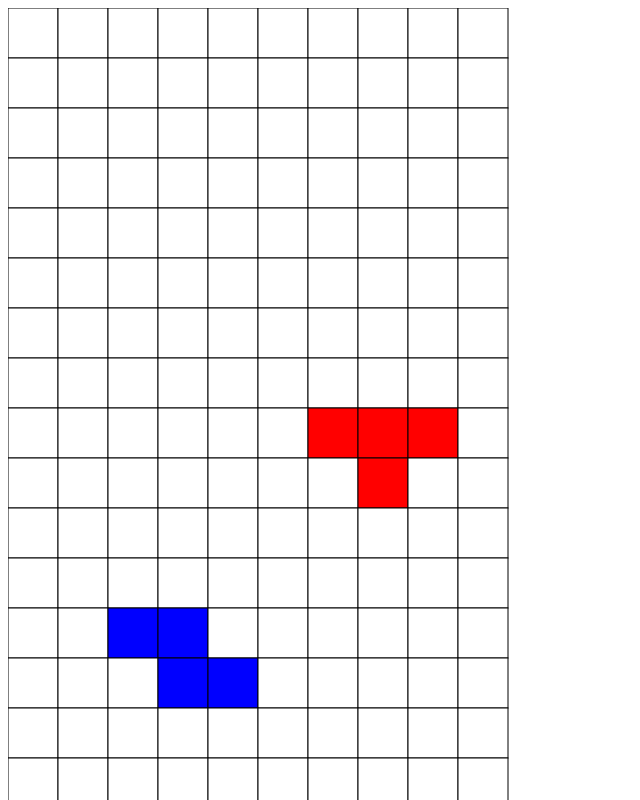
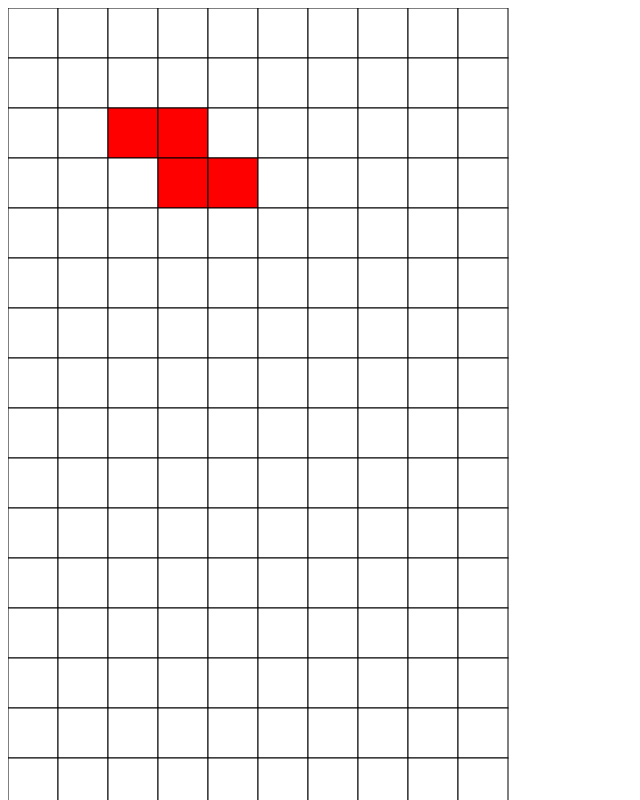
Before and after one commit to wemmaling/Tetris, a React app: page / in a window 1280 px wide. Shown: the top 800 px of the page, without its empty margins (0-640 px from the left). Built offline with nearby package versions, Linux system fonts and the light colour scheme.

Commit message:
完成更新地图函数updateMap(tetrisMap, row, col, colorName)，并将其放到saga中，通过dispatch更改地图

```diff
--- a/app/Map.jsx
+++ /dev/null
@@ -1,90 +0,0 @@
-import React from 'react'
-import Cell from 'Cell'
-import { indexToCoordinate } from 'utils'
-
-export default class Map extends React.Component {
-  constructor() {
-    super()
-    this.state = {
-      map: [
-        "XXXXXXXXXX",
-        "XXXXXXXXXX",
-        "XXXXXXXXXX",
-        "XXXXXXXXXX",
-        "XXXXXXXXXX",
-        "XXXXXXXXXX",
-        "XXXXXXXXXX",
-        "XXXXXXXXXX",
-        "XXXXXXXXXX",
-        "XXXXXXXXXX",
-        "XXXXXXXXXX",
-        "XXXXXXXXXX",
-        "XXXXXXXXXX",
-        "XXXXXXXXXX",
-        "XXXXXXXXXX",
-        "XXXXXXXXXX",
-        "XXXXXXXXXX",
-        "XXXXXXXXXX",
-        "XXXXXXXXXX",
-        "XXXXXXXXXX",
-      ]
-    }
-  }
-
-  updateMap = (map) => {
-
-  }
-
-  render() {
-    const map = [
-      "XXXXXXXXXX",
-      "XXXXXXXXXX",
-      "XXXXXXXXXX",
-      "XXXXXXXXXX",
-      "XXXXXXXXXX",
-      "XXXXXXXXXX",
-      "XXXXXXXXXX",
-      "XXXXXXXXXX",
-      "XXXXXXRRRX",
-      "XXXXXXXRXX",
-      "XXXXXXXXXX",
-      "XXXXXXXXXX",
-      "XXBBXXXXXX",
-      "XXXBBXXXXX",
-      "XXXXXXXXXX",
-      "XXXXXXXXXX",
-      "XRBGYOPTXX",
-      "XXXXXXXXXX",
-      "XXXXXXXXXX",
-      "XXXXXXXXXX",
-    ]
-
-    const colorMap = {
-      'X': { fill: 'white', shape: [[0, 0], [1, 0], [1, 1], [1, 2]] },
-      'R': { fill: '#FF0000', },
-      'B': { fill: '#0000FF', },
-      'G': { fill: '#00FF00', },
-      'Y': { fill: '#FFFF00', },
-      'O': { fill: '#FF9900', },
-      'P': { fill: '#9900FF', },
-      'T': { fill: '#00FFFF', },
-    }
-
-
-    return (
-      <svg width="100%"
-           height="1100px"> /* 1、为什么在这里不设置width和height的话，内部元素无法直接撑起父元素的高度 2、设置height="100%"为什么不起作用 */
-        {map.map((s, row) =>
-          <g key={row}>
-            {Array.from(s).map((c, col) => {
-              const { x, y } = indexToCoordinate(row, col)
-              return (
-                <Cell key={col} x={x} y={y} fill={colorMap[map[row][col]].fill} />
-              )
-            })}
-          </g>
-        )}
-      </svg>
-    )
-  }
-}
--- /dev/null
+++ b/app/TetrisMap.jsx
@@ -0,0 +1,45 @@
+import React from 'react'
+import { connect } from 'react-redux'
+import Cell from 'Cell'
+import { indexToCoordinate } from 'utils'
+import * as A from 'action'
+import { colorMap } from 'resource'
+
+
+function mapStateToProps(state, ownProps) {
+  console.log(state.toJS())
+  return state.toObject()
+}
+
+class TetrisMap extends React.Component {
+  componentDidMount() {
+    this.props.dispatch({ type: A.COMPUTE_MAP, tetrisMap: this.props.tetrisMap, row: 2, col: 2, colorName: 'R' })
+  }
+
+  // todo 在(row, col)=(2,2)的位置画某个颜色的图形，怎样更新地图
+
+
+  render() {
+    const { tetrisMap } = this.props
+    console.log(colorMap)
+
+    return (
+      <svg width="100%"
+           height="1100px"> /* 1、为什么在这里不设置width和height的话，内部元素无法直接撑起父元素的高度 2、设置height="100%"为什么不起作用 */
+        {tetrisMap.map((s, row) =>
+          <g key={row}>
+            {s.map((c, col) => {
+              const { x, y } = indexToCoordinate(row, col)
+              return (
+                <Cell key={col} x={x} y={y}
+                      fill={colorMap.get(tetrisMap.get(row).get(col)).color} />
+              )
+            })}
+          </g>
+        )}
+      </svg>
+    )
+  }
+}
+
+export default connect(mapStateToProps)(TetrisMap)
--- a/app/action.js
+++ b/app/action.js
@@ -1 +1,2 @@
+export const COMPUTE_MAP = 'COMPUTE_MAP'
 export const UPDATE_MAP = 'UPDATA_MAP'
--- a/app/main.jsx
+++ b/app/main.jsx
@@ -1,9 +1,12 @@
 import React from 'react'
 import ReactDOM from 'react-dom'
-import Map from 'Map'
-import Cell from 'Cell.jsx' // 怎么才能更简洁，去掉'./'和'.jsx'
+import { Provider } from 'react-redux'
+import store from 'store'
+import TetrisMap from './TetrisMap'
 
 ReactDOM.render(
-  <Map />,
+  <Provider store={store}>
+    <TetrisMap />
+  </Provider>,
   document.getElementById('container')
 )
--- a/app/reducer.js
+++ b/app/reducer.js
@@ -2,34 +2,35 @@ import { List, Map } from 'immutable'
 import * as A from 'action'
 
 const initialState = Map({
-  map: List([
-    "XXXXXXXXXX",
-    "XXXXXXXXXX",
-    "XXXXXXXXXX",
-    "XXXXXXXXXX",
-    "XXXXXXXXXX",
-    "XXXXXXXXXX",
-    "XXXXXXXXXX",
-    "XXXXXXXXXX",
-    "XXXXXXXXXX",
-    "XXXXXXXXXX",
-    "XXXXXXXXXX",
-    "XXXXXXXXXX",
-    "XXXXXXXXXX",
-    "XXXXXXXXXX",
-    "XXXXXXXXXX",
-    "XXXXXXXXXX",
-    "XXXXXXXXXX",
-    "XXXXXXXXXX",
-    "XXXXXXXXXX",
-    "XXXXXXXXXX",
+  tetrisMap: List([
+    List(["X", "X", "X", "X", "X", "X", "X", "X", "X", "X"]),
+    List(["X", "X", "X", "X", "X", "X", "X", "X", "X", "X"]),
+    List(["X", "X", "X", "X", "X", "X", "X", "X", "X", "X"]),
+    List(["X", "X", "X", "X", "X", "X", "X", "X", "X", "X"]),
+    List(["X", "X", "X", "X", "X", "X", "X", "X", "X", "X"]),
+    List(["X", "X", "X", "X", "X", "X", "X", "X", "X", "X"]),
+    List(["X", "X", "X", "X", "X", "X", "X", "X", "X", "X"]),
+    List(["X", "X", "X", "X", "X", "X", "X", "X", "X", "X"]),
+    List(["X", "X", "X", "X", "X", "X", "X", "X", "X", "X"]),
+    List(["X", "X", "X", "X", "X", "X", "X", "X", "X", "X"]),
+    List(["X", "X", "X", "X", "X", "X", "X", "X", "X", "X"]),
+    List(["X", "X", "X", "X", "X", "X", "X", "X", "X", "X"]),
+    List(["X", "X", "X", "X", "X", "X", "X", "X", "X", "X"]),
+    List(["X", "X", "X", "X", "X", "X", "X", "X", "X", "X"]),
+    List(["X", "X", "X", "X", "X", "X", "X", "X", "X", "X"]),
+    List(["X", "X", "X", "X", "X", "X", "X", "X", "X", "X"]),
+    List(["X", "X", "X", "X", "X", "X", "X", "X", "X", "X"]),
+    List(["X", "X", "X", "X", "X", "X", "X", "X", "X", "X"]),
+    List(["X", "X", "X", "X", "X", "X", "X", "X", "X", "X"]),
+    List(["X", "X", "X", "X", "X", "X", "X", "X", "X", "X"]),
   ]),
 })
 
 export default function updateMap(state = initialState, action) {
   if (action.type === A.UPDATE_MAP) {
+    const { newMap } = action
+    return state.set('tetrisMap', newMap)
     // todo 更新地图
-    return null
   } else {
     return state
   }
--- /dev/null
+++ b/app/resource.js
@@ -0,0 +1,12 @@
+import { Map } from "immutable"
+
+export const colorMap = Map({
+  'X': { color: 'white', delta: [] },
+  'R': { color: '#FF0000', delta: [[0, 0], [0, 1], [1, 1], [1, 2]] },
+  'B': { color: '#0000FF', delta: [[0, 0], [1, 0], [1, 1], [1, 2]] },
+  'G': { color: '#00FF00', delta: [[0, 0], [0, 1], [1, -1], [1, 0]] },
+  'Y': { color: '#FFFF00', delta: [[0, 0], [0, 1], [1, 0], [1, 1]] },
+  'O': { color: '#FF9900', delta: [[0, 0], [1, -2], [1, -1], [1, 0]] },
+  'P': { color: '#9900FF', delta: [[0, 0], [1, -1], [1, 0], [1, 1]] },
+  'T': { color: '#00FFFF', delta: [[0, 0], [0, 1], [0, 2], [0, 3]] },
+})
--- /dev/null
+++ b/app/saga.js
@@ -0,0 +1,23 @@
+import { put, takeEvery, } from 'redux-saga/effects'
+import * as A from 'app/action'
+import { colorMap } from './resource'
+
+export default function* rootSaga() {
+  //todo 添加saga
+  yield takeEvery(A.COMPUTE_MAP, updateMap)
+
+}
+
+function* updateMap({ tetrisMap, row, col, colorName }) {
+  const { delta } = colorMap.get(colorName)
+  let newMap = tetrisMap
+  for (let i = 0; i < 4; i++) {
+    const dx = delta[i][0]
+    const dy = delta[i][1]
+    newMap = newMap.update(row + dx, value => value.update(col + dy, () => colorName))
+  }
+  yield put({
+    type: A.UPDATE_MAP,
+    newMap
+  })
+}
--- a/app/sagas/index.js
+++ /dev/null
@@ -1,4 +0,0 @@
-export default function* rootSaga() {
-  //todo 添加saga
-  yield[]
-}
--- a/app/sagas/updateMap.js
+++ /dev/null
@@ -1,5 +0,0 @@
-import {takeEvery, put} from 'redux-saga/effects'
-
-export default function* updateMap() {
-  // todo 更新地图逻辑
-}
--- a/app/store.js
+++ b/app/store.js
@@ -1,7 +1,7 @@
 import { createStore, applyMiddleware } from 'redux'
 import createSagaMiddleware from 'redux-saga'
 import reducer from 'reducer'
-import rootSaga from 'sagas/index'
+import rootSaga from 'app/saga'
 
 const sagaMiddleware = createSagaMiddleware()
 
--- a/webpack.config.js
+++ b/webpack.config.js
@@ -24,7 +24,7 @@ module.exports = {
         loader: "babel-loader",
         options: {
           plugins: ["transform-react-jsx", "transform-class-properties"],
-          presets: ["es2015"]
+          // presets: ["es2015"]
         }
       }
     ]
@@ -41,7 +41,7 @@ module.exports = {
 
     extensions: [".js", ".json", ".jsx", ".css"],
     // extensions that are used
-    },
+  },
 
   devServer: {
     contentBase: __dirname,
```
